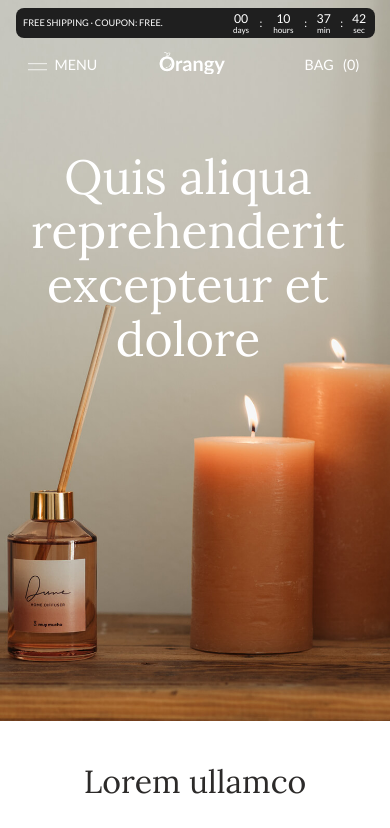
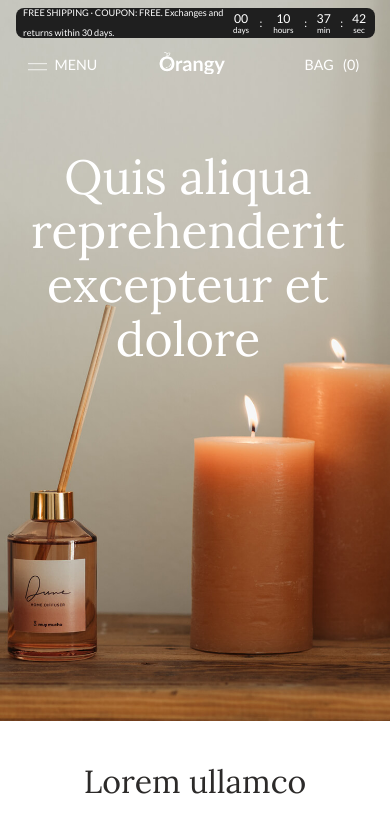
Before and after one commit to huanhust1998/wgentech-orangy-shop, a plain HTML site: page src/index.html in a window 390 px wide. Shown: the top 828 px of the page. Drawn offline with Linux system fonts and the light colour scheme.

Commit message:
update: Script create title text

```diff
--- a/src/index.html
+++ b/src/index.html
@@ -23,7 +23,7 @@
             </div>
             <nav class="nav">
                 <div class="nav__sale-timer">
-                    <span class="nav__sale-timer-text">FREE SHIPPING · COUPON: FREE.</span>
+                    <span class="nav__sale-timer-text" id="timer-text"></span>
                     <div class="countdown center" id="countdown-nav">
                         <div class="countdown__item countdown__item--days center">
                             <p class="countdown__duration">00</p>
@@ -646,6 +646,7 @@
             </div>
         </footer>
     </div>
+    <script src="javascript/index.js"></script>
 </body>
 
 </html>
--- /dev/null
+++ b/src/javascript/index.js
@@ -0,0 +1,19 @@
+function isMobile() {
+  return (
+    window.innerWidth <= 768 &&
+    ("ontouchstart" in window || navigator.maxTouchPoints > 0)
+  );
+}
+
+function createTimerText() {
+  const timerTextElement = document.getElementById("timer-text");
+
+  if (isMobile()) {
+    timerTextElement.textContent = "FREE SHIPPING · COUPON: FREE.";
+  } else {
+    timerTextElement.textContent =
+      "FREE SHIPPING · COUPON: FREE. Exchanges and returns within 30 days.";
+  }
+}
+
+createTimerText();
```
